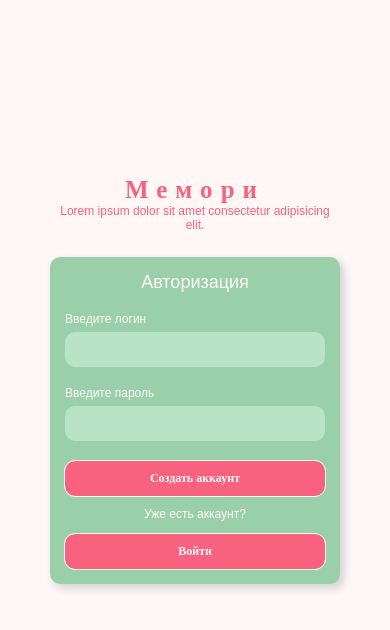
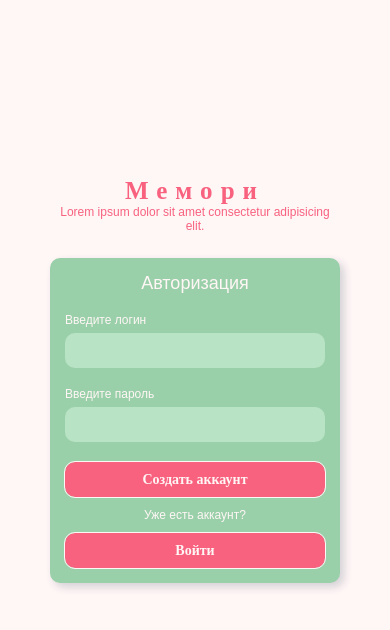
Before and after one commit to forst09/hackathon, a Flask app: page / in a window 390 px wide. Shown: the top 630 px of the page. Run offline with Flask 3, Linux system fonts and the light colour scheme; some web fonts are replaced.

Commit message:
fix adaptive main

```diff
--- a/static/main.css
+++ b/static/main.css
@@ -154,6 +154,7 @@
 
 .form__text {
   text-align: center;
+  margin: 16px 0 10px;
 }
 
 .form__input:hover {
@@ -238,13 +239,13 @@
   .form__btn {
     width: 100%;
     height: 35px;
-    font-size: 12px;
+    font-size: 14px;
     line-height: 15px;
     padding: 10px;
   }
 
   .form__text {
-    margin: 12px 0;
+    margin-top: 12px;
     font-size: 12px;
   }
 }
```
